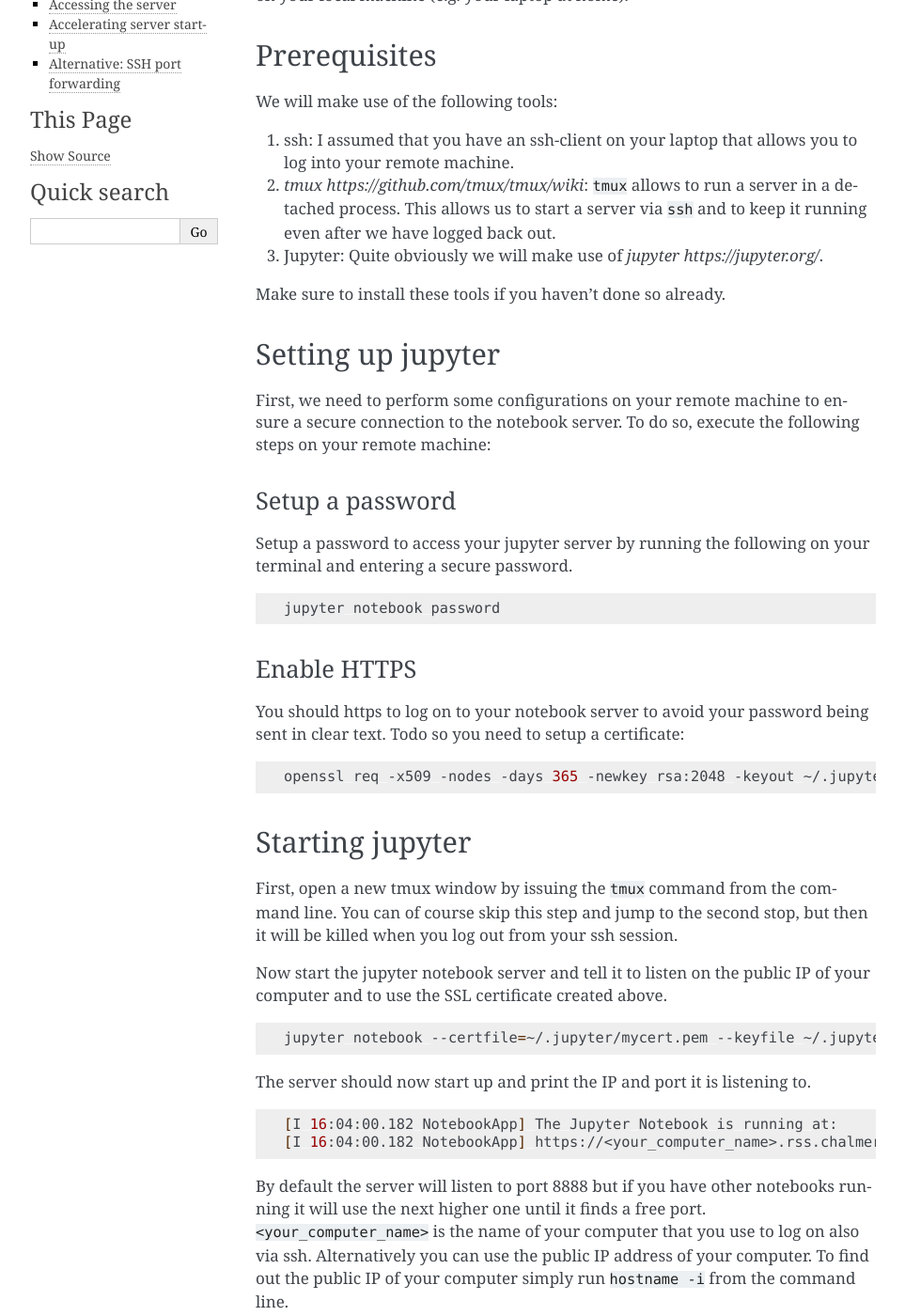
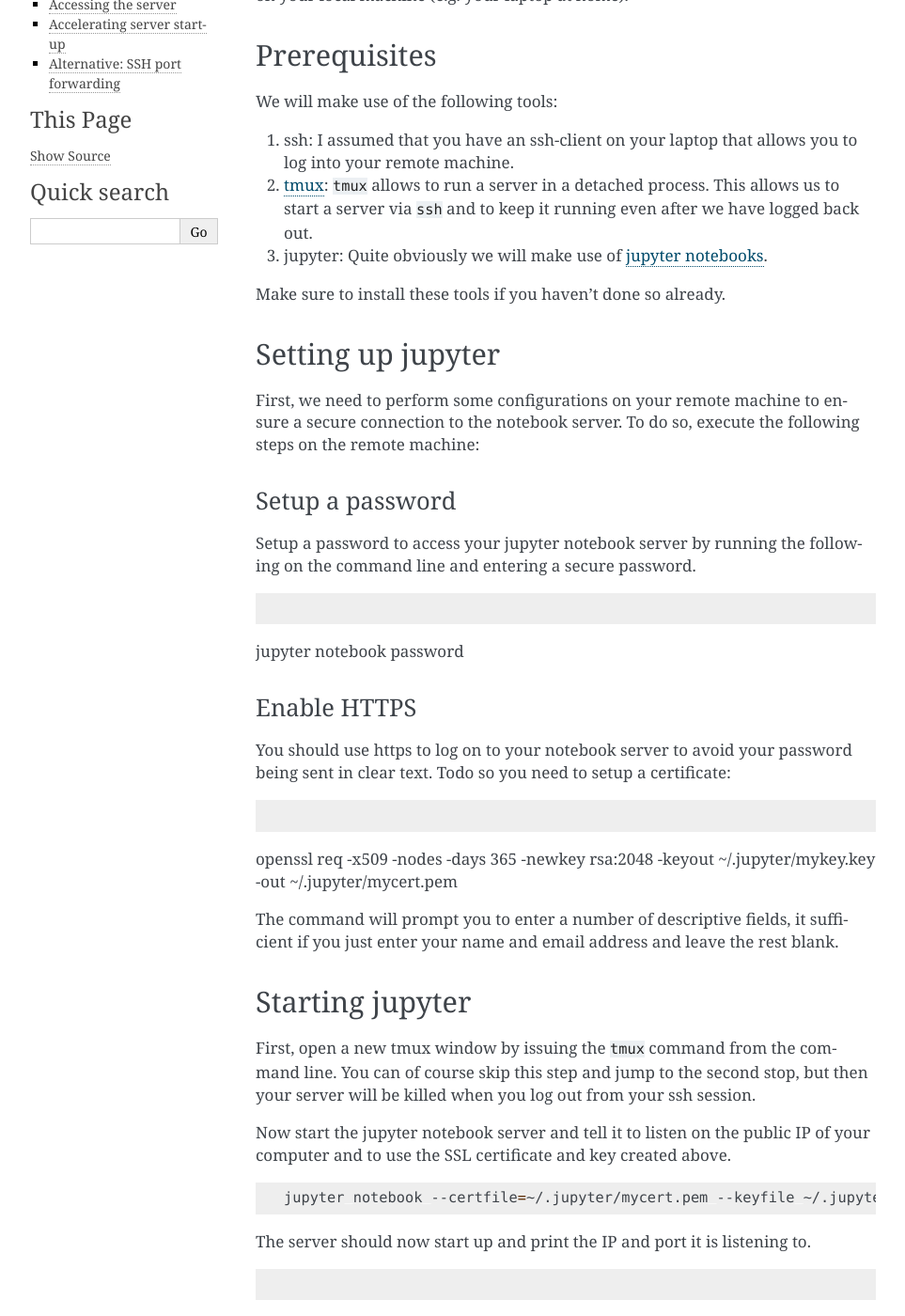
Before and after one commit to SEE-GEO/regn, a Sphinx documentation site: the page built from doc/source/jupyter_notebook.rst, in a window 1280 px wide and 1400 px high, scrolled down 247 px. Shown: the whole window at 94% size, without its empty margins (148-1111 px from the left). Built offline with Sphinx 7.4.7, drawn with Linux system fonts in a browser that asks for light colours; some of the changed text lies outside the part shown.

Commit message:
Some more doc fixes.

```diff
--- a/doc/source/jupyter_notebook.rst
+++ b/doc/source/jupyter_notebook.rst
@@ -1,4 +1,4 @@
-Remote access to Jupyter Notebooks
+Remote access to jupyter notebooks
 ==================================
 
 Jupyter notebooks are extremely convenient to work with in a remote
@@ -14,11 +14,11 @@
 
 1. ssh: I assumed that you have an ssh-client on your laptop that
    allows you to log into your remote machine.
-2. `tmux https://github.com/tmux/tmux/wiki`: :code:`tmux` allows
+2. `tmux <https://github.com/tmux/tmux/wiki>`_: :code:`tmux` allows
    to run a server in a detached process. This allows us to start
    a server via :code:`ssh` and to keep it running even after we
    have logged back out.
-3. Jupyter: Quite obviously we will make use of `jupyter https://jupyter.org/`.
+3. jupyter: Quite obviously we will make use of `jupyter notebooks <https://jupyter.org/>`_.
 
 Make sure to install these tools if you haven't done so already.
 
@@ -27,34 +27,37 @@
 
 First, we need to perform some configurations on your remote machine to ensure
 a secure connection to the notebook server. To do so, execute the following steps
-on your remote machine:
+on the remote machine:
 
 Setup a password
 ^^^^^^^^^^^^^^^^
 
-Setup a password to access your jupyter server by running the following on
-your terminal and entering a secure password.
+Setup a password to access your jupyter notebook server by running the following
+on the command line and entering a secure password.
 
 .. code-block:: bash
 
-   jupyter notebook password
+jupyter notebook password
 
 Enable HTTPS
 ^^^^^^^^^^^^
 
-You should https to log on to your notebook server to avoid your password
+You should use https to log on to your notebook server to avoid your password
 being sent in clear text. Todo so you need to setup a certificate:
 
 .. code-block:: bash
 
-    openssl req -x509 -nodes -days 365 -newkey rsa:2048 -keyout ~/.jupyter/mykey.key -out ~/.jupyter/mycert.pem
+openssl req -x509 -nodes -days 365 -newkey rsa:2048 -keyout ~/.jupyter/mykey.key -out ~/.jupyter/mycert.pem
+
+The command will prompt you to enter a number of descriptive fields, it sufficient if
+you just enter your name and email address and leave the rest blank.
 
 Starting jupyter
 ----------------
 
 First, open a new tmux window by issuing the :code:`tmux` command from the
-command line. You can of course skip this step and jump to the second
-stop, but then it will be killed when you log out from your ssh session.
+command line. You can of course skip this step and jump to the second stop, but
+then your server will be killed when you log out from your ssh session.
 
 
 .. code-block:: bash
@@ -62,7 +65,7 @@
 
 
 Now start the jupyter notebook server and tell it to listen on the public IP of your
-computer and to use the SSL certificate created above.
+computer and to use the SSL certificate and key created above.
 
 .. code-block:: bash
 
@@ -70,10 +73,10 @@
 
 The server should now start up and print the IP and port it is listening to.
 
-.. code-block:: bash
+.. code-block::
 
-   [I 16:04:00.182 NotebookApp] The Jupyter Notebook is running at:
-   [I 16:04:00.182 NotebookApp] https://<your_computer_name>.rss.chalmers.se:8888/
+[I 16:04:00.182 NotebookApp] The Jupyter Notebook is running at:
+[I 16:04:00.182 NotebookApp] https://<your_computer_name>.rss.chalmers.se:8888/
 
 By default the server will listen to port 8888 but if you have other notebooks
 running it will use the next higher one until it finds a free port.
@@ -100,6 +103,7 @@
 into an alias. To do this add the following to your :code:`~/.bashrc` file:
 
 .. code-block:: bash
+
 alias start_jupyter_server=tmux new-session -d -s jupyter_notebook 'jupyter notebook --certfile=~/.jupyter/mycert.pem --keyfile ~/.jupyter/mykey.key --ip=`hostname -i`'
 
 Alternative: SSH port forwarding
@@ -112,7 +116,7 @@
 laptop to the local port on the remote machine:
 
 .. code-block:: bash
-   ssh -L 8888:localhost:8889 <your_computer_name>.rss.chalmers.se
+ssh -L 8888:localhost:8889 <your_computer_name>.rss.chalmers.se
 
 You can the access the server from your laptop by navigating to
 `localhost:8888 localhost:8888` in your browser. Note that you will have to
```
Also changed, not shown: other parts of doc/source/jupyter_notebook.rst (+1 -1 lines).
